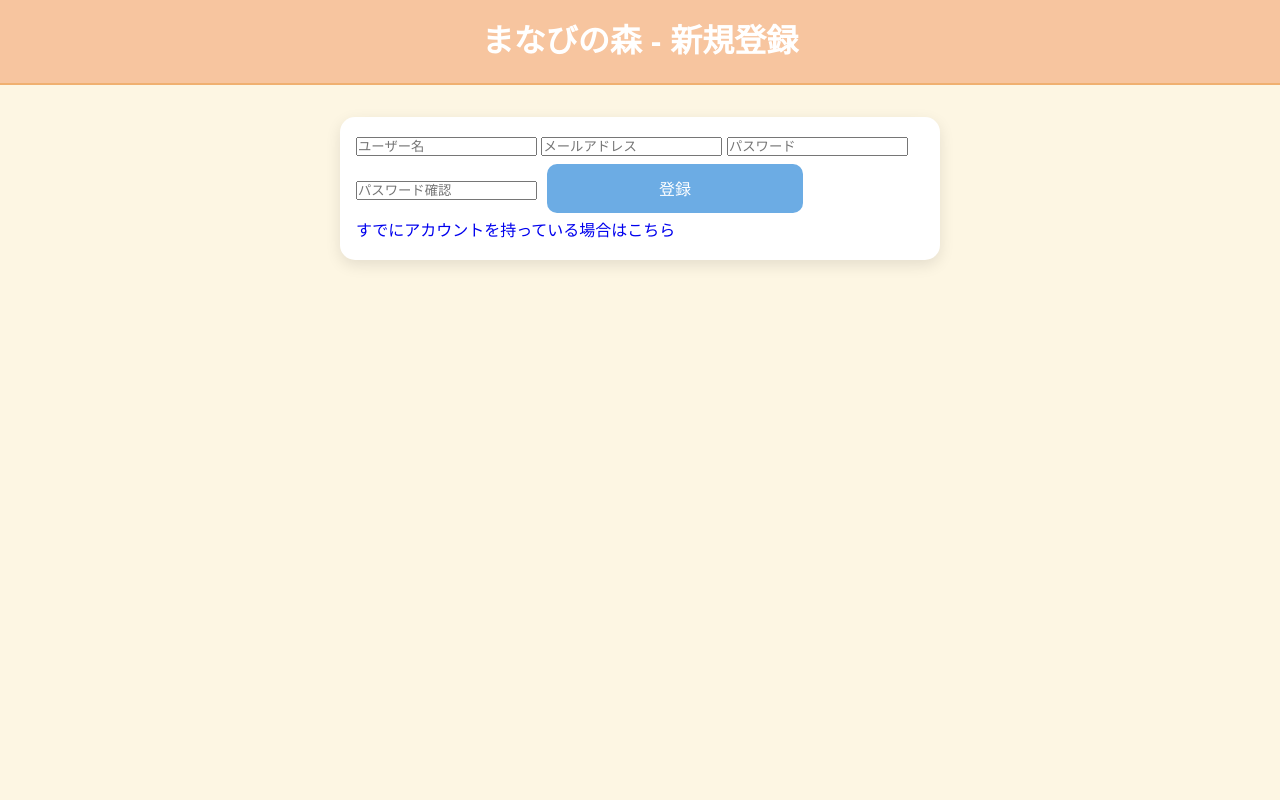
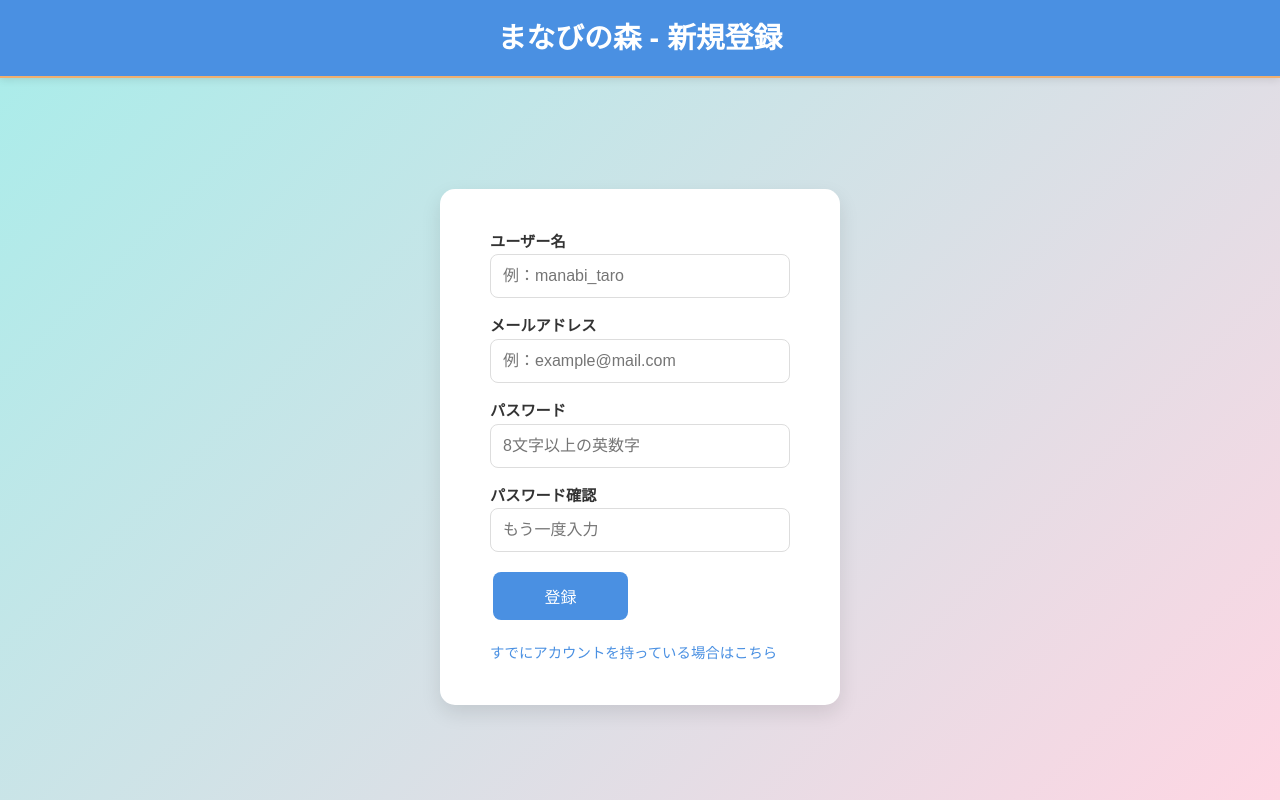
Before and after one commit to hanario01/studyapp, a PHP site: page /app/views/register_view.php in a window 1280 px wide. Run offline with PHP 8.4, Linux system fonts and the light colour scheme.

Commit message:
10/10/1437

```diff
--- a/app/views/login_view.php
+++ b/app/views/login_view.php
@@ -1,6 +1,5 @@
 <?php
 // セッション開始（エラーメッセージなどを扱う場合に必要）
-session_start();
 function h($str) { return htmlspecialchars($str, ENT_QUOTES, 'UTF-8'); }
 
 // エラーメッセージを一時的に表示する（例：ログイン失敗時など）
@@ -131,7 +130,7 @@ unset($_SESSION['error']);
     <?php endif; ?>
 
     <!-- ログインフォーム -->
-    <form action="login.php" method="post">
+    <form action="../app/controllers/login.php?action=login" method="post">
         <label for="login_input">ユーザー名またはメールアドレス</label>
         <input type="text" id="login_input" name="login_input" placeholder="例: taro または taro@example.com" required>
 
@@ -142,7 +141,7 @@ unset($_SESSION['error']);
     </form>
 
         <div class="link">
-            <p>アカウントをお持ちでない方は <a href="../app/views/register_view.php">新規登録</a></p>
+            <p>アカウントをお持ちでない方は <a href="register_view.php">新規登録</a></p>
         </div>
     </div>
 </body>
--- a/app/views/register_view.php
+++ b/app/views/register_view.php
@@ -1,5 +1,6 @@
 <?php
 // session_start() は不要（ビューなので）
+// $error が存在する場合、Controller 側から受け取って表示する
 ?>
 
 <!DOCTYPE html>
@@ -8,6 +9,125 @@
     <meta charset="UTF-8">
     <title>まなびの森 - 新規登録</title>
     <link rel="stylesheet" href="../css/style.css">
+    <style>
+        /* =========================== 共通スタイル =========================== */
+        body {
+            font-family: 'Segoe UI', 'Hiragino Sans', 'Meiryo', sans-serif;
+            background: linear-gradient(135deg, #a8edea, #fed6e3);
+            margin: 0;
+            padding: 0;
+            height: 100vh;
+            display: flex;
+            flex-direction: column;
+            align-items: center;
+        }
+
+        header {
+            width: 100%;
+            background-color: #4a90e2;
+            color: white;
+            text-align: center;
+            padding: 15px 0;
+            box-shadow: 0 2px 8px rgba(0,0,0,0.1);
+            margin-bottom: 1rem;
+        }
+
+        header h1 {
+            margin: 0;
+            font-size: 1.8rem;
+        }
+
+        main {
+            flex: 1;
+            display: flex;
+            justify-content: center;
+            align-items: center;
+            width: 100%;
+        }
+
+        .container {
+            background: white;
+            border-radius: 15px;
+            box-shadow: 0 8px 20px rgba(0,0,0,0.1);
+            padding: 40px 50px;
+            width: 90%;
+            max-width: 400px;
+            animation: fadeIn 0.7s ease-in-out;
+        }
+
+        /* =========================== フォーム =========================== */
+        form {
+            display: flex;
+            flex-direction: column;
+            gap: 15px;
+            margin-bottom: 15px;
+        }
+
+        label {
+            font-weight: bold;
+            font-size: 0.95rem;
+            color: #333;
+        }
+
+        input[type="text"],
+        input[type="email"],
+        input[type="password"] {
+            width: 100%;
+            padding: 12px;
+            border: 1px solid #ddd;
+            border-radius: 8px;
+            font-size: 1rem;
+            box-sizing: border-box;
+            transition: border-color 0.3s, box-shadow 0.3s;
+        }
+
+        input:focus {
+            border-color: #4a90e2;
+            box-shadow: 0 0 5px rgba(74,144,226,0.3);
+            outline: none;
+        }
+
+        button.grade-btn {
+            background-color: #4a90e2;
+            color: white;
+            border: none;
+            border-radius: 8px;
+            padding: 12px;
+            font-size: 1rem;
+            cursor: pointer;
+            transition: background-color 0.3s, transform 0.2s;
+        }
+
+        button.grade-btn:hover {
+            background-color: #357ABD;
+            transform: translateY(-2px);
+        }
+
+        a {
+            color: #4a90e2;
+            text-decoration: none;
+            font-size: 0.9rem;
+        }
+
+        a:hover {
+            text-decoration: underline;
+        }
+
+        /* =========================== エラー表示 =========================== */
+        .error-box {
+            background-color: #ffe3e3;
+            border-left: 5px solid #ff6b6b;
+            padding: 10px 15px;
+            border-radius: 5px;
+            color: #c0392b;
+            margin-bottom: 20px;
+        }
+
+        @keyframes fadeIn {
+            from { opacity: 0; transform: translateY(15px); }
+            to { opacity: 1; transform: translateY(0); }
+        }
+    </style>
 </head>
 <body>
 <header>
@@ -16,28 +136,46 @@
 
 <main>
     <div class="container">
+
+        <!-- 🔹 エラー表示エリア -->
+        <?php if (!empty($error)): ?>
+            <div class="error-box">
+                <ul>
+                    <?php foreach ($error as $e): ?>
+                        <li><?= htmlspecialchars($e, ENT_QUOTES, 'UTF-8') ?></li>
+                    <?php endforeach; ?>
+                </ul>
+            </div>
+        <?php endif; ?>
+
         <!-- フォーム開始 -->
-        <form method="post" action="register.php">
+        <form method="post" action="../../public/register.php">
 
-            <!-- ユーザー名入力欄 -->
-            <input type="text" name="username" placeholder="ユーザー名" required>
+            <div class="form-group">
+                <label for="username">ユーザー名</label>
+                <input type="text" id="username" name="username" placeholder="例：manabi_taro" required>
+            </div>
 
-            <!-- メールアドレス入力欄 -->
-            <input type="email" name="email" placeholder="メールアドレス" required>
+            <div class="form-group">
+                <label for="email">メールアドレス</label>
+                <input type="email" id="email" name="email" placeholder="例：example@mail.com" required>
+            </div>
 
-            <!-- パスワード入力欄 -->
-            <input type="password" name="password" placeholder="パスワード" required>
+            <div class="form-group">
+                <label for="password">パスワード</label>
+                <input type="password" id="password" name="password" placeholder="8文字以上の英数字" required>
+            </div>
 
-            <!-- 確認用パスワード（任意） -->
-            <input type="password" name="password_confirm" placeholder="パスワード確認" required>
-
-            <!-- 登録ボタン -->
+            <div class="form-group">
+                <label for="password_confirm">パスワード確認</label>
+                <input type="password" id="password_confirm" name="password_confirm" placeholder="もう一度入力" required>
+            </div>
+            <input type="hidden" name=action value="register">
             <button type="submit" class="grade-btn">登録</button>
         </form>
         <!-- フォーム終了 -->
 
-        <!-- ログインページへのリンク -->
-        <a href="login.php">すでにアカウントを持っている場合はこちら</a>
+        <a href="login_view.php">すでにアカウントを持っている場合はこちら</a>
     </div>
 </main>
 </body>
--- a/public/logout.php
+++ b/public/logout.php
@@ -0,0 +1,6 @@
+<?php
+require_once __DIR__ . '/../app/controllers/UserController.php';
+require_once __DIR__ . '/../config/db.php';
+
+$controller = new UserController($pdo);
+$controller->handleRequest();
--- a/public/register.php
+++ b/public/register.php
@@ -0,0 +1,6 @@
+<?php
+require_once __DIR__ . '/../app/controllers/UserController.php';
+require_once __DIR__ . '/../config/db.php';
+
+$controller = new UserController($pdo);
+$controller->handleRequest();
```
Also changed, not shown: app/controllers/UserController.php (+27 -27 lines), app/models/UserModel.php (+77 -0 lines), app/views/register_success.php (added, +62 -0 lines), data/studyapp (1).sql (added, +177 -0 lines), public/login.php (+9 -0 lines).
